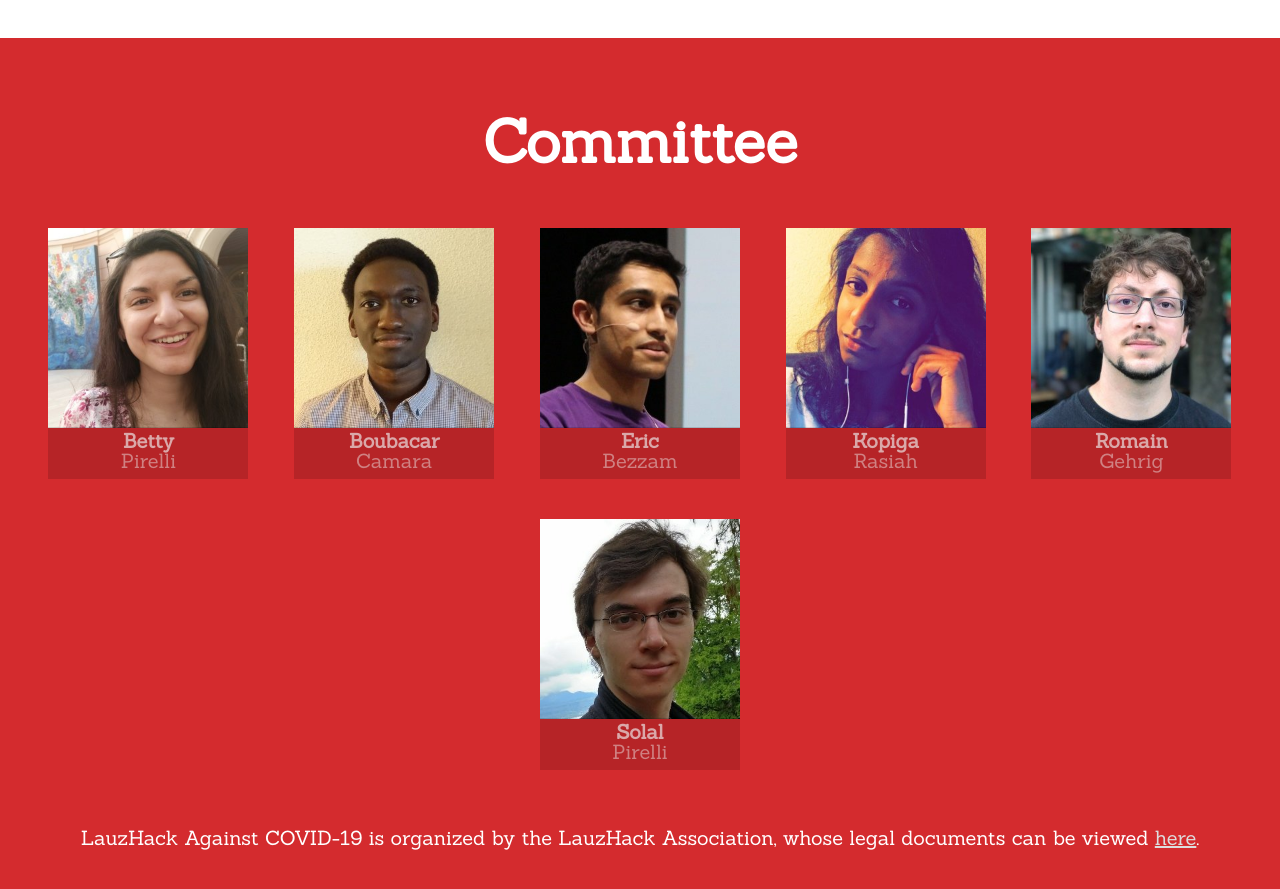
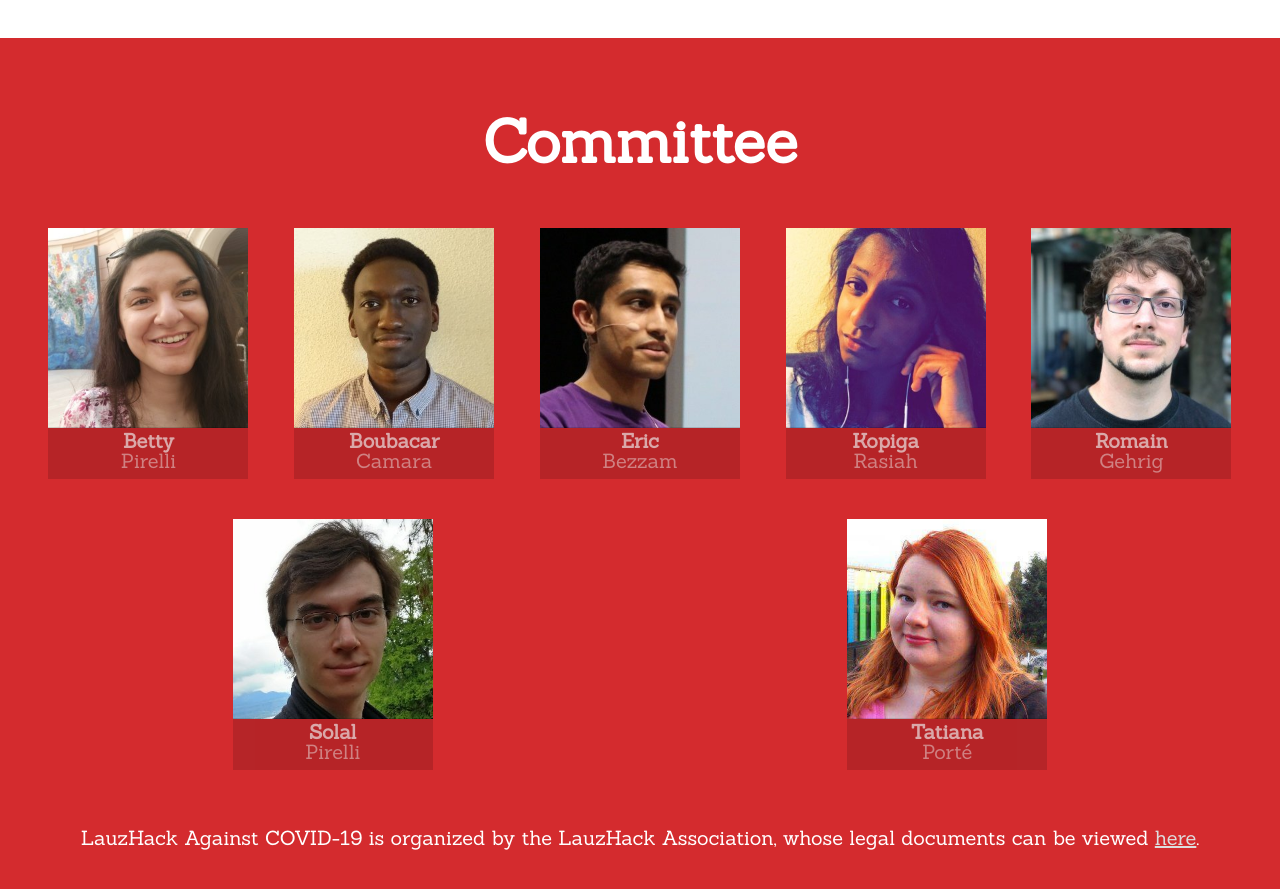
Before and after one commit to LauzHack/ViralHack-website, a Jekyll site: the page built from index.html, in a window 1280 px wide and 900 px high, scrolled down 2614 px. Shown: the top 889 px of the window. Built offline with Jekyll 4.4.1, drawn with Linux system fonts in a browser that asks for light colours.

Commit message:
Add Tatiana to committee

```diff
--- a/_data/organizers.yml
+++ b/_data/organizers.yml
@@ -33,3 +33,7 @@ people:
   - first: Solal
     last: Pirelli
     link: https://linkedin.com/in/solalpirelli
+
+  - first: Tatiana
+    last: Porté
+    link: https://linkedin.com/in/tatiana-porte
```
Also changed, not shown: images/people/Tatiana Porté.jpg (added).
